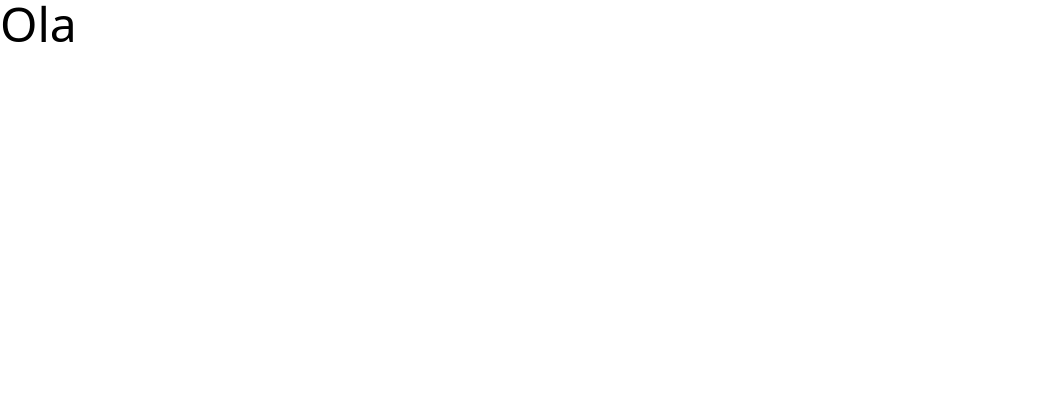
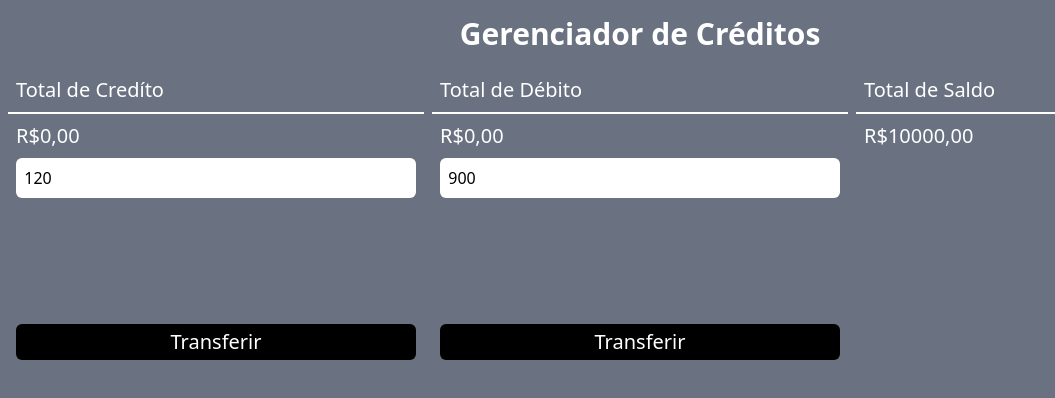
Before and after one commit to jrNaldo/gerenciador-financas, a React (Vite) app: page / in a window 1280 px wide. Shown: the top 398 px of the page, without its empty margins (0-1055 px from the left). Built offline with nearby package versions, Linux system fonts and the light colour scheme.

Commit message:
Criei exercicio de gerenciamento de transferencias

```diff
--- a/package.json
+++ b/package.json
@@ -14,6 +14,8 @@
     "@tailwindcss/vite": "^4.1.18",
     "react": "^19.2.0",
     "react-dom": "^19.2.0",
+    "react-redux": "^9.2.0",
+    "redux": "^5.0.1",
     "tailwindcss": "^4.1.18"
   },
   "devDependencies": {
--- a/src/App.jsx
+++ b/src/App.jsx
@@ -1,8 +1,21 @@
+import Credito from "./components/Credito";
+import Debito from "./components/Debito";
+import Saldo from "./components/Saldo";
+import { Provider } from "react-redux";
+import store from "./Redux/store";
+
 export default function App() {
 
   return (
-    <div>
-      <h1 className="text-5xl">Ola</h1>
-    </div>
+    <Provider store={store}>
+      <div className="w-full h-max min-h-screen bg-gray-500">
+        <h1 className="text-center text-3xl text-white py-4 font-bold">Gerenciador de Créditos</h1>
+        <div className="grid grid-cols-3 gap-2 h-75 mx-2">
+          <Credito />
+          <Debito />
+          <Saldo />
+        </div>
+      </div>
+    </Provider>
   )
 }
--- /dev/null
+++ b/src/Redux/Saldo/reducer.js
@@ -0,0 +1,20 @@
+const initialState = {
+    saldo: 10000,
+    credito: 0,
+    debito: 0
+}
+
+const SaldoReducer = (state = initialState, action) => {
+    switch(action.type){
+        case 'saldo/transferencia':
+            return {...state, saldo: action.payload}
+        case 'saldo/credito':
+            return {...state, credito: action.payload}
+        case 'saldo/debito':
+            return {...state, debito: action.payload}
+        default:
+            return state
+    }
+}
+
+export default SaldoReducer
--- /dev/null
+++ b/src/Redux/root-reducer.js
@@ -0,0 +1,6 @@
+import { combineReducers } from "redux";
+import SaldoReducer from "./Saldo/reducer";
+
+const rootReducer = combineReducers({SaldoReducer})
+
+export default rootReducer
--- /dev/null
+++ b/src/Redux/store.js
@@ -0,0 +1,6 @@
+import { createStore } from "redux";
+import rootReducer from './root-reducer'
+
+const store = createStore(rootReducer)
+
+export default store
--- /dev/null
+++ b/src/components/Credito.jsx
@@ -0,0 +1,40 @@
+import { useState } from "react";
+import Card from "../layout/Card";
+import Input from "../layout/Input";
+import Title from "../layout/Title";
+import { useDispatch, useSelector } from "react-redux";
+import Button from "../layout/Button";
+
+export default function Credito(props){
+
+    const [transferencia, setTransferencia] = useState(120)
+    const {saldo, credito} = useSelector(rootReducer => rootReducer.SaldoReducer)
+    const dispatch = useDispatch()
+
+    const changeCredit = () => {
+        dispatch({
+            type: 'saldo/transferencia',
+            payload: saldo - parseFloat(transferencia)
+        })
+        dispatch({
+            type: 'saldo/credito',
+            payload: credito + parseFloat(transferencia)
+
+        })
+    }
+
+    return (
+        <Card cor='yellow' title='Total de Credíto'>
+            <div>
+                <Title>R${credito},00</Title>
+                <Input
+                    type='number'
+                    value={transferencia >= 0 ? transferencia: 0}
+                    onChange={e => setTransferencia(e.target.value)}
+                />
+            </div>
+
+            <Button onClick={changeCredit}>Transferir</Button>
+        </Card>
+    )
+}
--- /dev/null
+++ b/src/components/Debito.jsx
@@ -0,0 +1,37 @@
+import { useState } from "react"
+import Card from "../layout/Card"
+import Input from "../layout/Input"
+import Title from "../layout/Title"
+import { useDispatch, useSelector } from "react-redux"
+import Button from "../layout/Button"
+
+export default function Debito(props){
+    const [transferencia, setTransferencia] = useState(900)
+    const {debito, saldo} = useSelector(rootReducer => rootReducer.SaldoReducer)
+    const dispatch = useDispatch()
+
+    const changeDebit = () => {
+        dispatch({
+            type: 'saldo/transferencia',
+            payload: saldo - parseFloat(transferencia)
+        })
+
+        dispatch({
+            type: 'saldo/debito',
+            payload: debito + parseFloat(transferencia)
+        })
+    }
+    return (
+        <Card cor='blue' title='Total de Débito'>
+            <div>
+                <Title>R${debito || 0},00</Title>
+                <Input
+                    type='number'
+                    value={transferencia >= 0 ? transferencia: 0}
+                    onChange={e => setTransferencia(e.target.value)}
+                />
+            </div>
+            <Button onClick={changeDebit}>Transferir</Button>
+        </Card>
+    )
+}
--- /dev/null
+++ b/src/components/Saldo.jsx
@@ -0,0 +1,13 @@
+import { useState } from "react"
+import Card from "../layout/Card"
+import Title from "../layout/Title"
+import { useSelector } from "react-redux"
+
+export default function Saldo(props){
+    const {saldo} = useSelector(rootReducer => rootReducer.SaldoReducer)
+    return(
+        <Card title='Total de Saldo'>
+            <Title>R${saldo},00</Title>
+        </Card>
+    )
+}
--- /dev/null
+++ b/src/layout/Button.jsx
@@ -0,0 +1,10 @@
+export default function Button(props){
+    return(
+        <button
+            className="w-[96%] block m-auto mt-auto mb-2 py-1 rounded-md text-white text-xl bg-black cursor-pointer"
+            onClick={props.onClick}
+        >
+            {props.children}
+        </button>
+    )
+}
--- /dev/null
+++ b/src/layout/Card.jsx
@@ -0,0 +1,10 @@
+export default function Card(props){
+    return (
+        <div className={`bg-${props.cor || 'red'}-500 rounded-md flex flex-col`}>
+            <h1 className="text-white p-2 text-xl border-b-2">
+                {props.title}
+            </h1>
+            {props.children}
+        </div>
+    )
+}
--- /dev/null
+++ b/src/layout/Input.jsx
@@ -0,0 +1,10 @@
+export default function Input(props){
+    return (
+        <input
+            type={props.type}
+            className="w-[96%] bg-white p-2 rounded-md block m-auto"
+            value={props.value}
+            onChange={props.onChange}
+        />
+    )
+}
--- /dev/null
+++ b/src/layout/Title.jsx
@@ -0,0 +1,7 @@
+export default function Title(props){
+    return(
+        <h2 className="text-white text-xl m-2">
+            {props.children}
+        </h2>
+    )
+}
```
Also changed, not shown: 1 other file (tests, documents, lock files or other folders).
